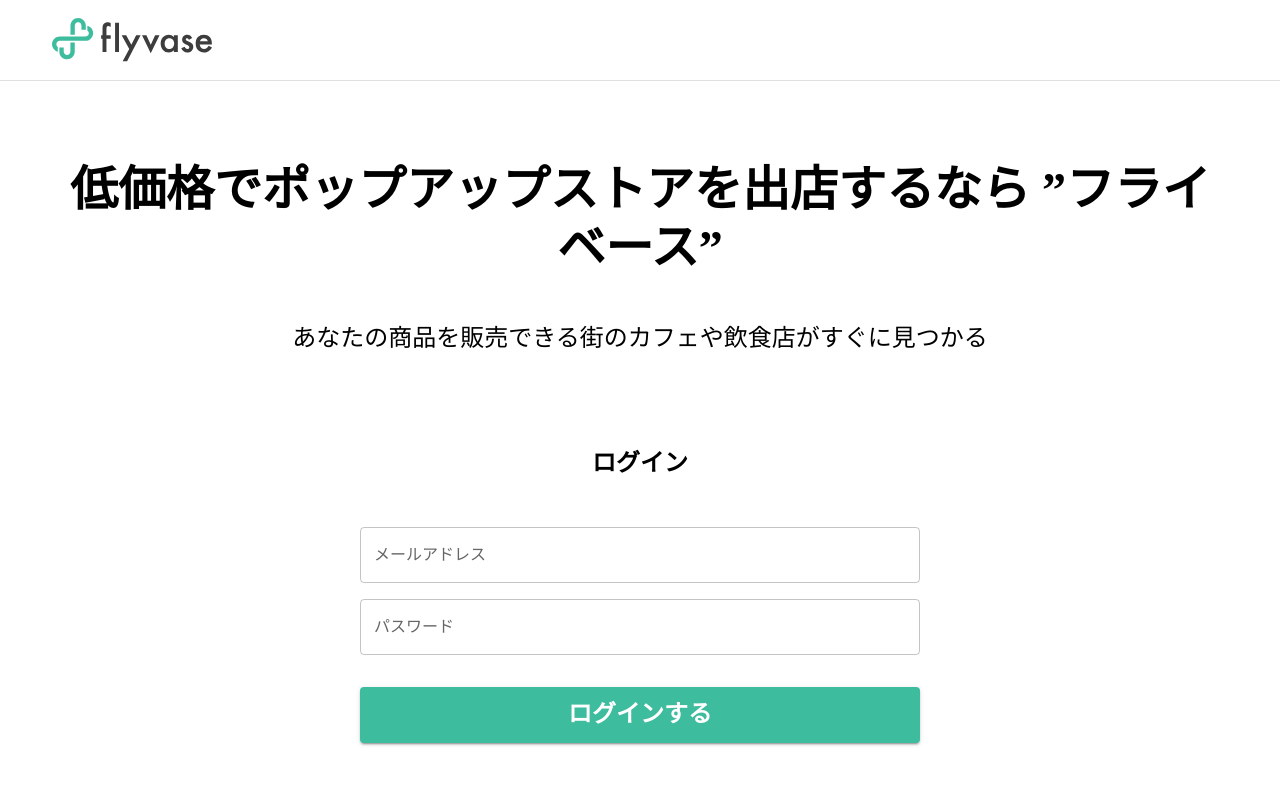
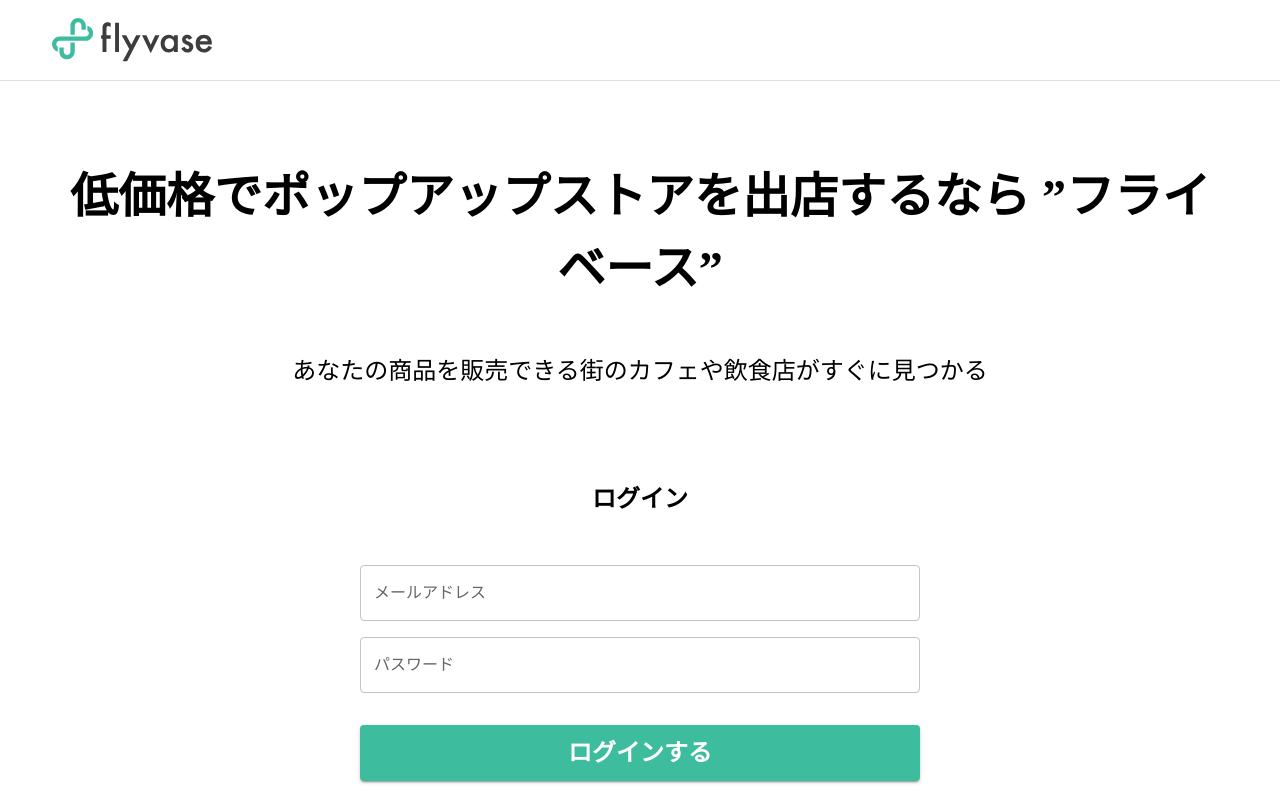
Before and after one commit to flyvase/seller-web-page, a React app: page /password_authentication in a window 1280 px wide. Built offline with nearby package versions, Linux system fonts and the light colour scheme; no server answers.

Commit message:
FVSRT-96 add lineHeight

```diff
--- a/src/theme.ts
+++ b/src/theme.ts
@@ -11,14 +11,17 @@ export const theme = createTheme({
     h2: {
       fontSize: '48px',
       fontColor: '#333333',
+      lineHeight: '150%',
     },
     h4: {
       fontSize: '24px',
       fontColor: '#333333',
+      lineHeight: '150%',
     },
     subtitle1: {
       fontSize: '16px',
       fontColor: '#333333',
+      lineHeight: '150%',
     },
   },
 });
```
